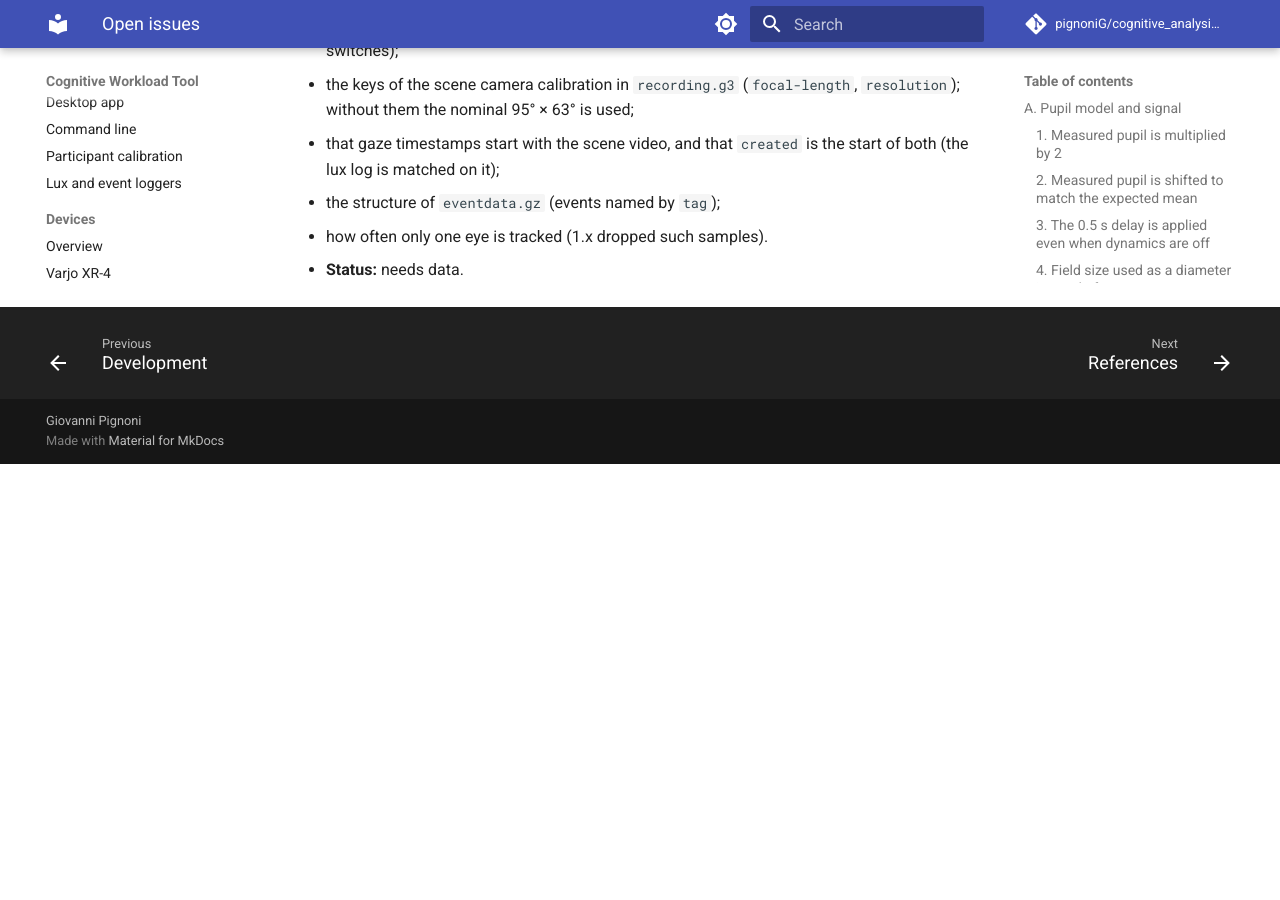
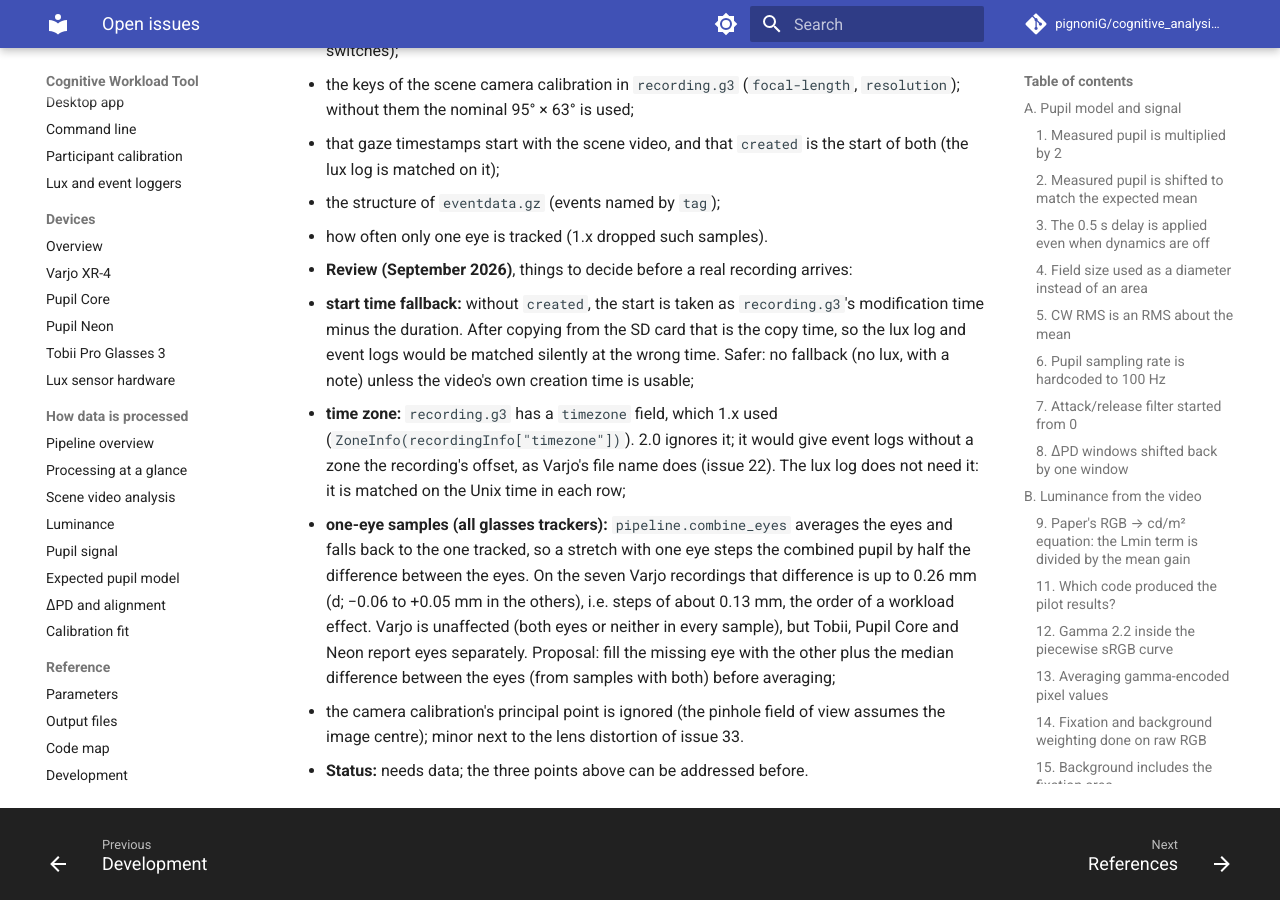
Before and after one commit to pignoniG/cognitive_analysis_tool, an MkDocs documentation site: the page built from docs/OPEN_ISSUES.md, in a window 1280 px wide and 900 px high, scrolled down 29241 px. Built offline with MkDocs 1.6.1 and Material for MkDocs 9.7.7, drawn with Linux system fonts in a browser that asks for light colours; comment, search, counter and statistics services are not loaded; before the commit the page ends 29705 px from its top, so only the background shows below that.

Commit message:
Record the review of the Tobii Glasses 3 reader in open issue 45
The fallback start time comes from recording.g3's modification time,
which is the copy time after an SD card transfer; recording.g3's
timezone field, used by 1.x, is ignored; and averaging the eyes with a
fallback to one steps the combined pupil by half the difference between
the eyes (up to 0.26 mm on the Varjo recordings), which matters for the
glasses trackers that report the eyes separately.

```diff
--- a/docs/OPEN_ISSUES.md
+++ b/docs/OPEN_ISSUES.md
@@ -836,4 +836,20 @@ is revised; they remain in the git history of this file.
     matched on it);
   - the structure of `eventdata.gz` (events named by `tag`);
   - how often only one eye is tracked (1.x dropped such samples).
-- **Status:** needs data.
+- **Review (September 2026)**, things to decide before a real recording arrives:
+  - **start time fallback:** without `created`, the start is taken as `recording.g3`'s modification time minus the
+    duration. After copying from the SD card that is the copy time, so the lux log and event logs would be matched
+    silently at the wrong time. Safer: no fallback (no lux, with a note) unless the video's own creation time is
+    usable;
+  - **time zone:** `recording.g3` has a `timezone` field, which 1.x used (`ZoneInfo(recordingInfo["timezone"])`).
+    2.0 ignores it; it would give event logs without a zone the recording's offset, as Varjo's file name does
+    (issue 22). The lux log does not need it: it is matched on the Unix time in each row;
+  - **one-eye samples (all glasses trackers):** `pipeline.combine_eyes` averages the eyes and falls back to the one
+    tracked, so a stretch with one eye steps the combined pupil by half the difference between the eyes. On the seven
+    Varjo recordings that difference is up to 0.26 mm (d; −0.06 to +0.05 mm in the others), i.e. steps of about
+    0.13 mm, the order of a workload effect. Varjo is unaffected (both eyes or neither in every sample), but Tobii,
+    Pupil Core and Neon report eyes separately. Proposal: fill the missing eye with the other plus the median
+    difference between the eyes (from samples with both) before averaging;
+  - the camera calibration's principal point is ignored (the pinhole field of view assumes the image centre); minor
+    next to the lens distortion of issue 33.
+- **Status:** needs data; the three points above can be addressed before.
```
